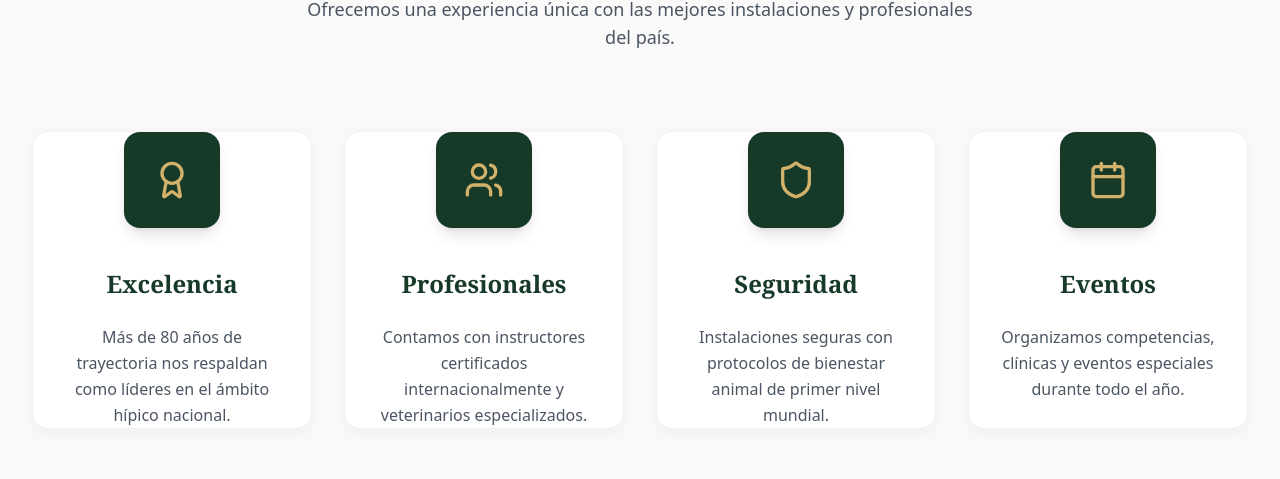
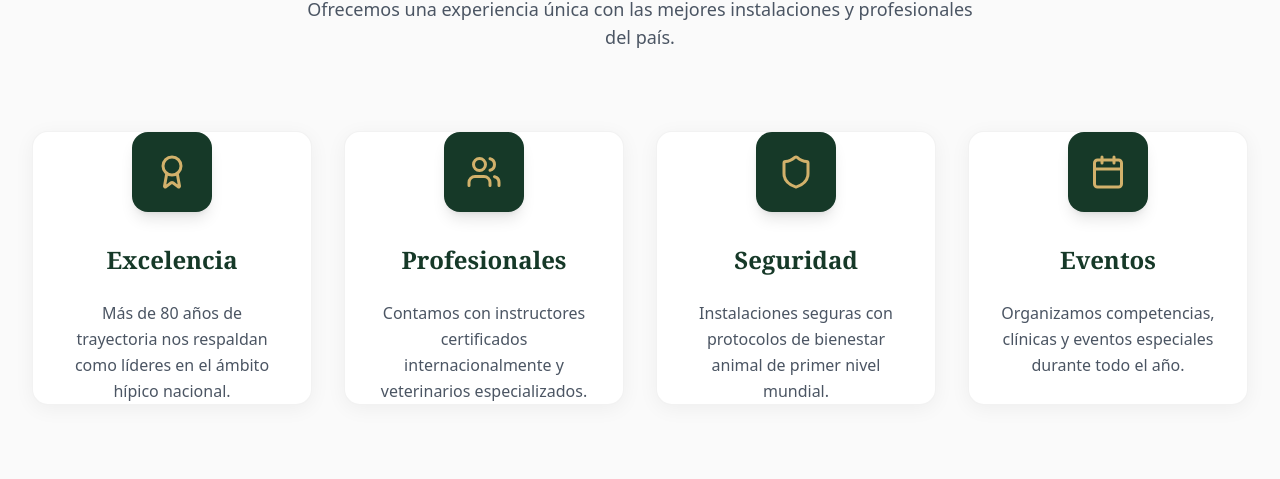
Before and after one commit to M-formoso/clubHipico, a React (Vite) app in the folder web/: page / in a window 1280 px wide. Shown: the part 1094-1573 px from the top of the page. Built offline with nearby package versions, Linux system fonts and the light colour scheme; no server answers.

Commit message:
Fix: evitar que iconos se corten en cards '¿Por qué elegirnos?'
- Cambiar overflow de hidden a visible en elegant-card
- Ajustar padding y tamaño de iconos para mejor visualización

🤖 Generated with [Claude Code](https://claude.com/claude-code)

Co-Authored-By: Claude <noreply@anthropic.com>

```diff
--- a/web/src/index.css
+++ b/web/src/index.css
@@ -555,7 +555,7 @@ h1, h2, h3, h4, h5, h6 {
 .elegant-card {
   background: white;
   border-radius: 16px;
-  overflow: hidden;
+  overflow: visible;
   box-shadow: 0 4px 20px rgba(0, 0, 0, 0.05);
   transition: all 0.4s cubic-bezier(0.4, 0, 0.2, 1);
   border: 1px solid rgba(0, 0, 0, 0.05);
--- a/web/src/pages/HomePage.tsx
+++ b/web/src/pages/HomePage.tsx
@@ -154,11 +154,11 @@ export function HomePage() {
             ].map((item, index) => (
               <div
                 key={item.title}
-                className="elegant-card px-8 py-14 text-center group flex flex-col items-center"
+                className="elegant-card px-8 pt-16 pb-14 text-center group flex flex-col items-center"
                 style={{ animationDelay: `${index * 0.1}s` }}
               >
-                <div className="w-24 h-24 bg-primary rounded-2xl flex items-center justify-center mb-10 group-hover:scale-110 group-hover:rotate-3 transition-all duration-500 shadow-lg">
-                  <item.icon className="text-secondary" size={40} />
+                <div className="w-20 h-20 bg-primary rounded-2xl flex items-center justify-center mb-8 group-hover:scale-110 group-hover:rotate-3 transition-all duration-500 shadow-lg">
+                  <item.icon className="text-secondary" size={36} />
                 </div>
                 <h3 className="text-2xl font-bold mb-6 text-primary group-hover:text-secondary transition-colors duration-300">{item.title}</h3>
                 <p className="text-gray-600 leading-relaxed text-base">
```
